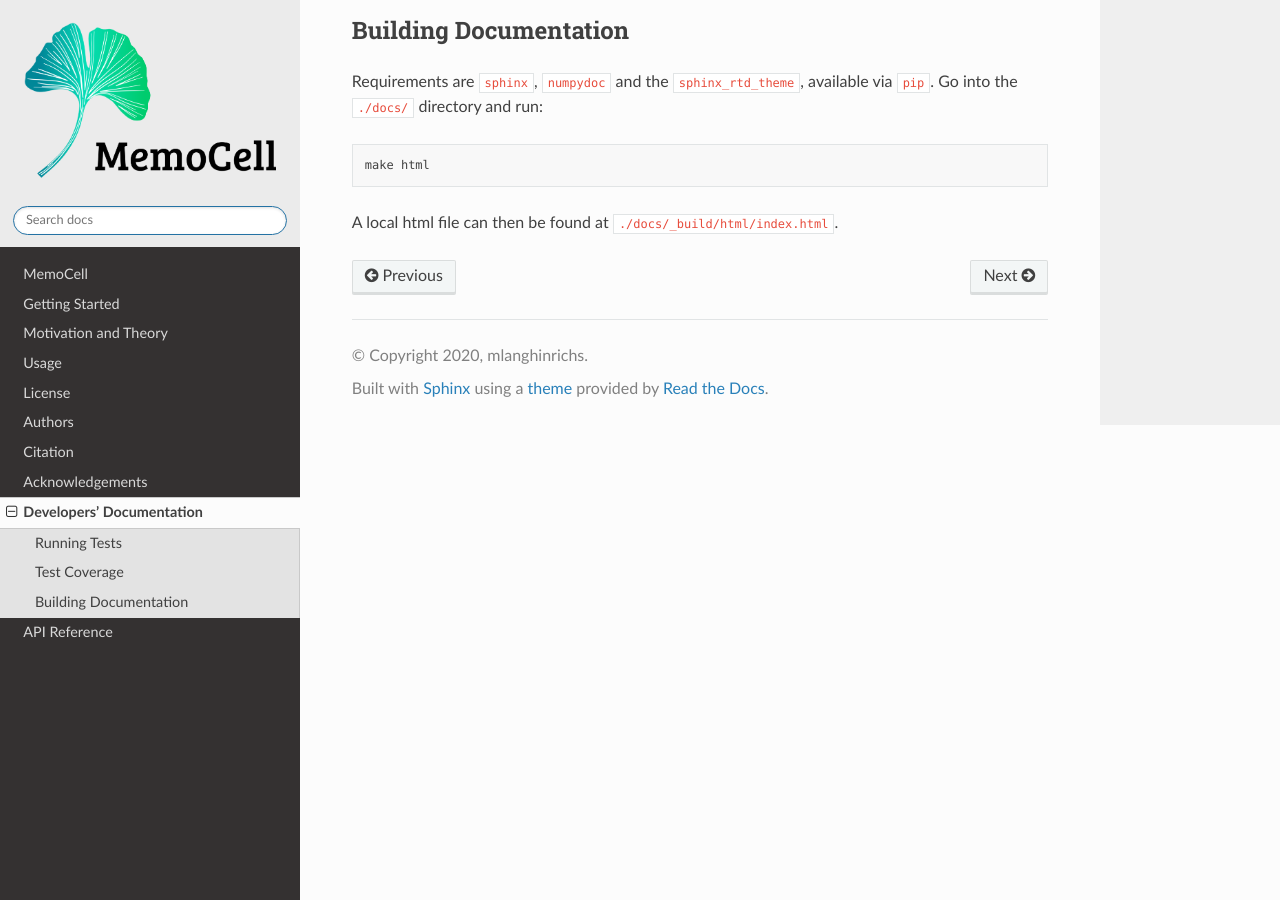
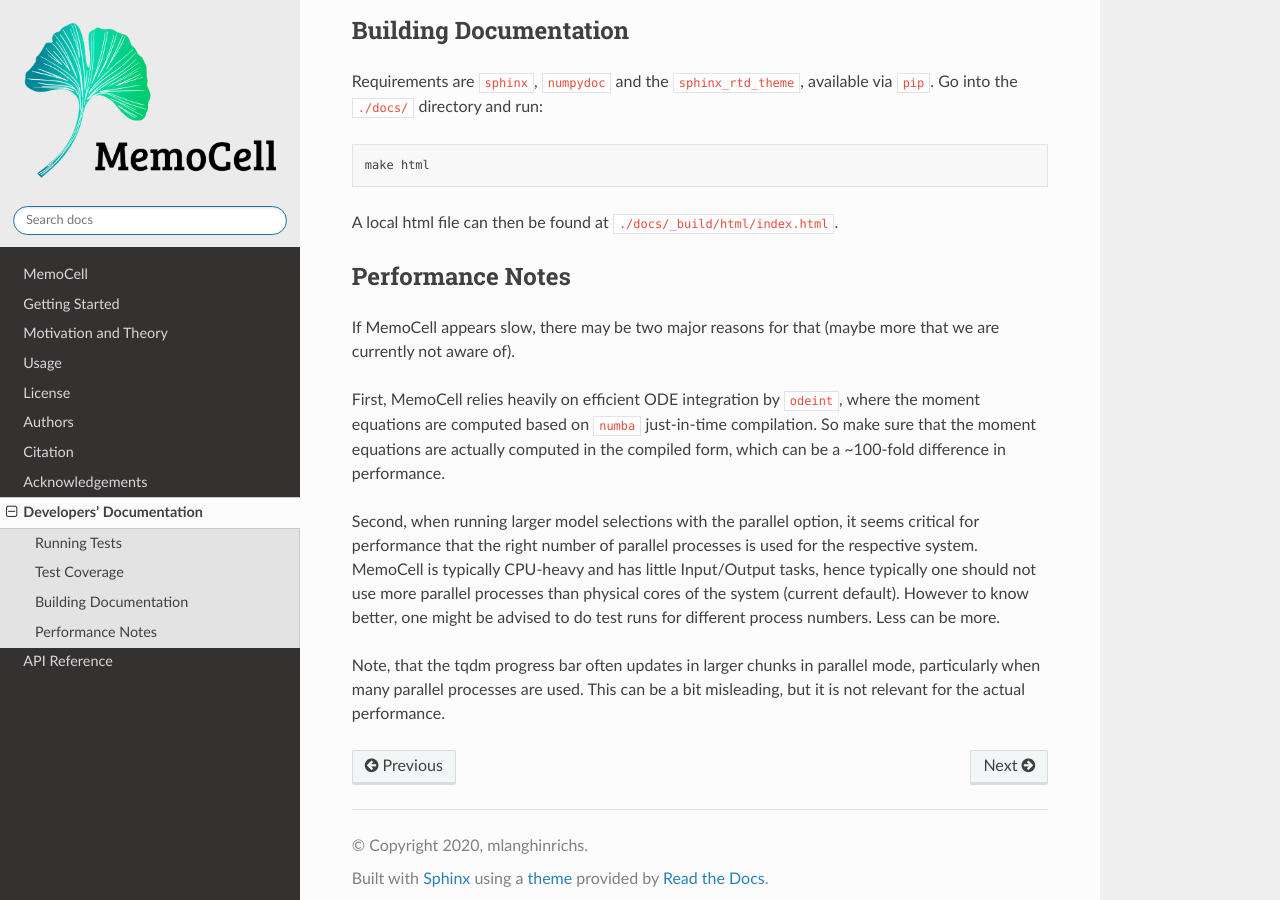
Before and after one commit to mauricelanghinrichs/memocell, a Sphinx documentation site: the page built from docs/dev_docs.rst, in a window 1280 px wide and 900 px high, scrolled down 1299 px. Built offline with Sphinx 7.4.7 and the Read the Docs theme 2.0.0, drawn with Linux system fonts in a browser that asks for light colours.

```diff
--- a/docs/dev_docs.rst
+++ b/docs/dev_docs.rst
@@ -59,3 +59,24 @@
    make html
 
 A local html file can then be found at ``./docs/_build/html/index.html``.
+
+
+Performance Notes
+^^^^^^^^^^^^^^^^^
+
+If MemoCell appears slow, there may be two major reasons for that (maybe more that we are
+currently not aware of).
+
+First, MemoCell relies heavily on efficient ODE integration by ``odeint``,
+where the moment equations are computed based on ``numba`` just-in-time compilation. So make sure
+that the moment equations are actually computed in the compiled form, which can be a ~100-fold difference in performance.
+
+Second, when running larger model selections with the parallel option, it seems critical for
+performance that the right number of parallel processes is used for the respective system. MemoCell is typically
+CPU-heavy and has little Input/Output tasks, hence typically one should not use more parallel processes than
+physical cores of the system (current default). However to know better, one might be advised to do test runs
+for different process numbers. Less can be more.
+
+Note, that the tqdm progress bar often updates in larger chunks in parallel mode, particularly when
+many parallel processes are used. This can be a bit misleading, but it is not relevant for the
+actual performance.
--- a/setup.py
+++ b/setup.py
@@ -34,7 +34,7 @@
                         'matplotlib>=2.1.2', 'seaborn>=0.9.0', 'cycler>=0.10.0',
                         'setuptools>=38.5.1', 'numba>=0.43.1',
                         # 'graphviz>=0.10.1', 'pygraphviz>=1.5', # should be installed separately before
-                        'pydot>=1.4.1',
+                        'pydot>=1.4.1', 'psutil>=5.0.0',
                         'IPython>=7.8.0', 'tqdm>=4.31.1'],
 
     # run pytest with "$ python setup.py pytest" in this directory
```
Also changed, not shown: 1 other file.
